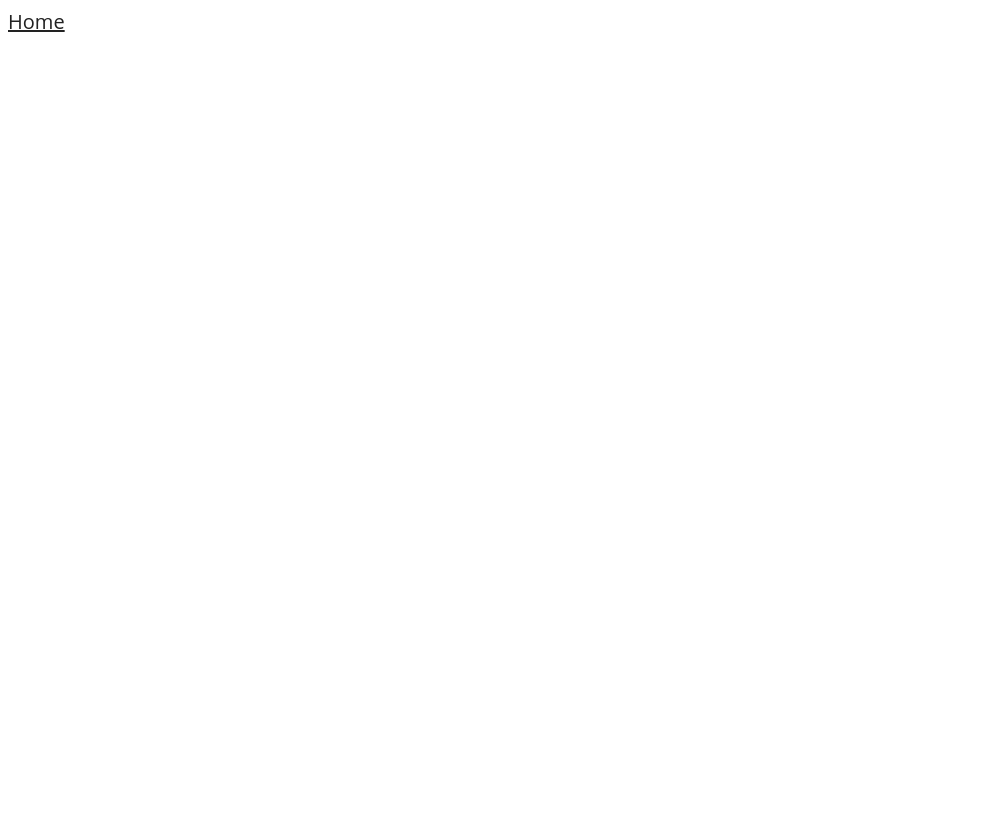
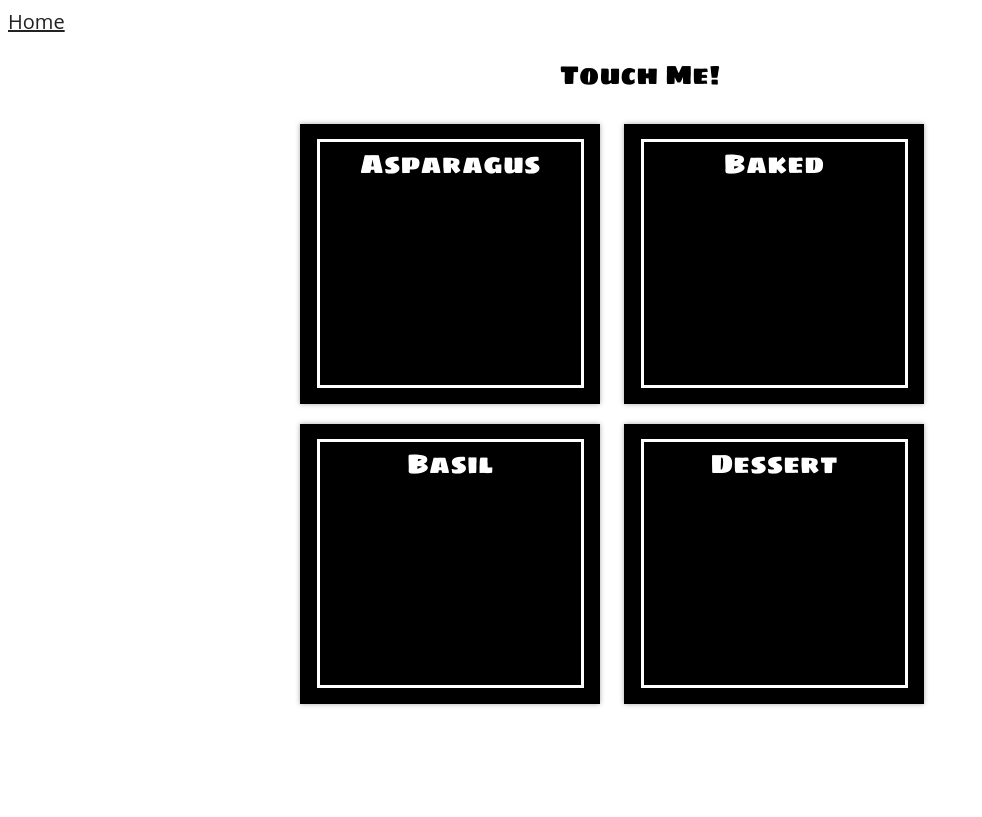
Before and after one commit to OlgaRublova/OlgaRublova.github.io, a plain HTML site: page 18/index.html in a window 1280 px wide. Shown: the whole page, without its empty margins (0-982 px from the left). Drawn offline with Linux system fonts and the light colour scheme.

Commit message:
Day 18
-flex
-box shadow
-pseudo-class

```diff
--- a/18/index.html
+++ b/18/index.html
@@ -14,9 +14,79 @@
   </head>
   <body>
     <style>
+    @import url(https://fonts.googleapis.com/css?family=Sigmar+One);
 
 
+  .wrapper {
+  width: 700px;
+  height: 700px;
+  margin: auto;
+}
+.food{
+  width:290px;
+  height:270px;
+  display: inline-flex;
+  align-items: center;
+  justify-content: center;
+  margin: 10px;
+  padding: 5px;
+  box-shadow: 0 0 0 200px inset, 0 0 5px darkgrey;
+  transition: box-shadow 2s;
+}
+.food::after{
+  width:90%;
+  height:90%;
+  font: 20pt 'sigmar one';
+  color: white;
+  white-space: pre;
+  border: 3px solid;
+  text-align: center;
+  transition: opacity 1s .5s;
+}
+.food:hover{
+  box-shadow: 0 0 0 25px inset;
+  transition: box-shadow 1s;
+}
+.food:hover::after {
+  opacity: 0.2;
+  transition: opacity 2s;
+}
+.asparagus {
+  background-image: url(asparagus.jpeg);
+}
+.asparagus::after {
+  content: "Asparagus";
+}
+.baked {
+  background-image: url(baked.jpeg);
+}
+.baked::after {
+  content: "Baked";
+}
+.basil {
+  background-image: url(basil.jpeg);
+}
+.basil::after {
+  content: "Basil";
+}
 
+.dessert {
+  background-image: url(dessert.jpeg);
+}
+.dessert::after {
+  content: "Dessert";
+}
+h1{
+  font: 20pt 'sigmar one';
+  text-align: center;
+}
     </style>
+    <h1>Touch Me!</h1>
+    <div class="wrapper">
+      <div class="food asparagus"></div>
+      <div class="food baked"></div>
+      <div class="food basil"></div>
+      <div class="food dessert"></div>
+      </div>
   </body>
   </html>
```
Also changed, not shown: 19/index.html (+66 -5 lines), index.html (+12 -1 lines), 18/asparagus.jpeg (added), 18/asparagus.jpg (deleted), 18/baked.jpeg (added), 18/basil.jpeg (added), 18/dessert.jpeg (added), 18/pexels-photo-1099680.jpeg (added), 3 other files.
